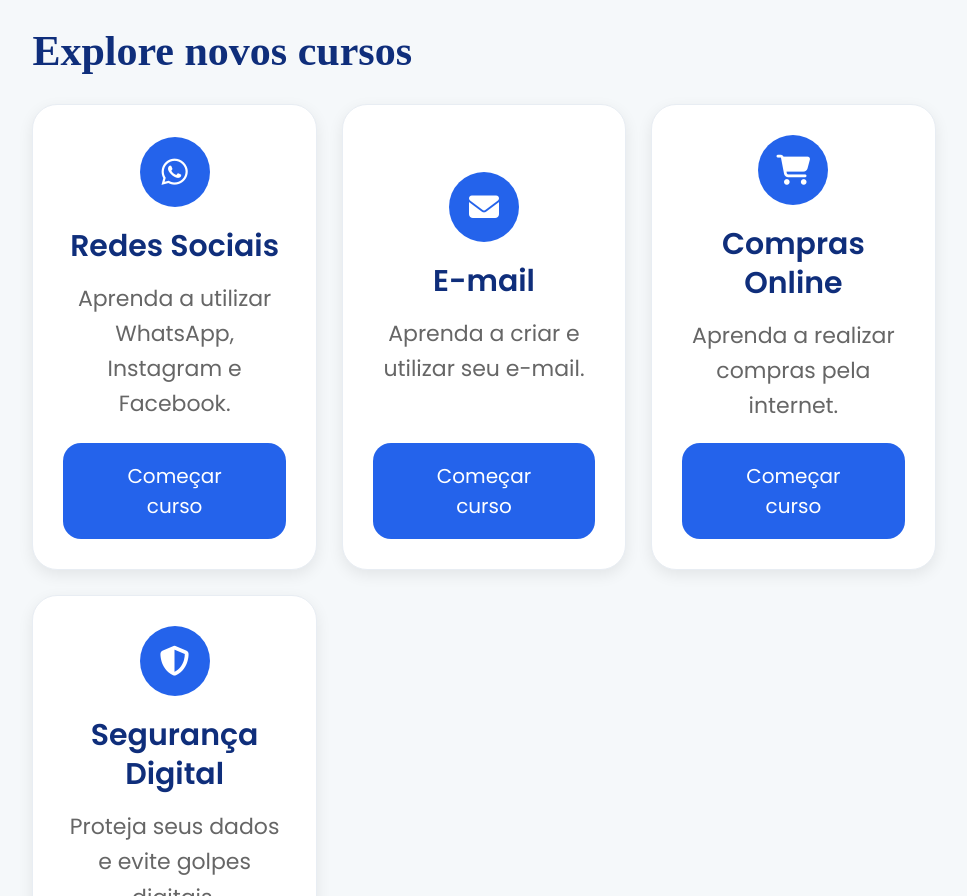
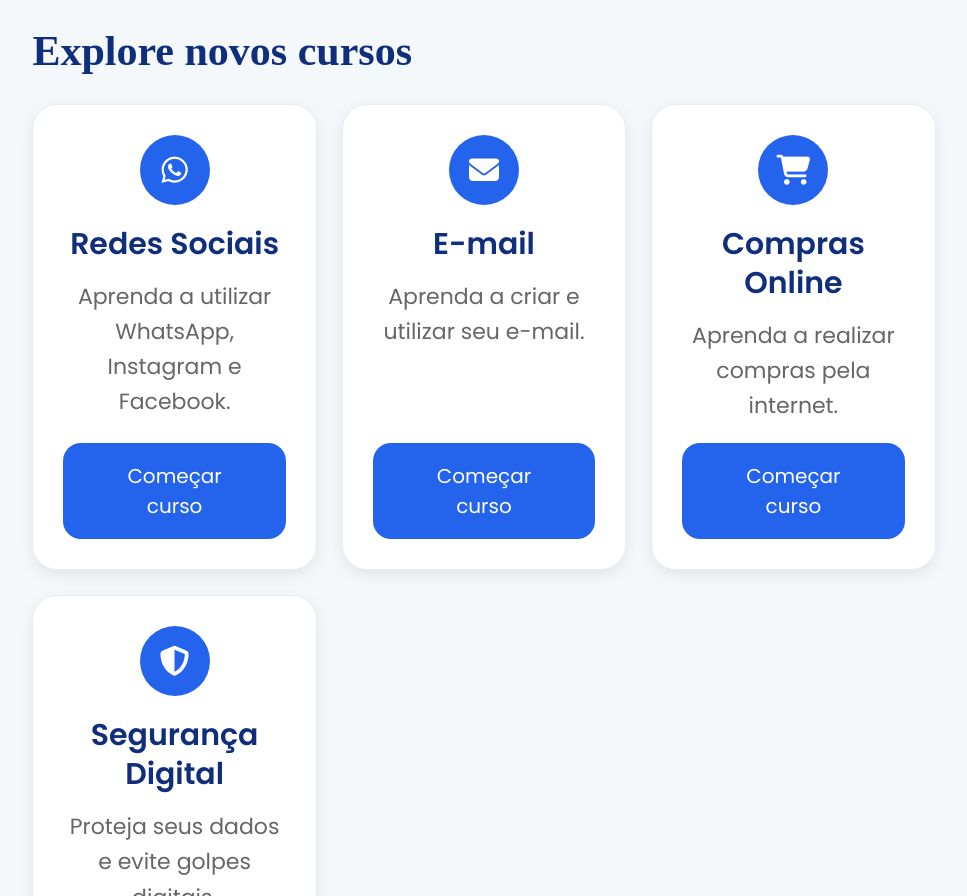
Before and after one commit to VictorAndrade-dev/TechSenior, a website: page Perfil.html in a window 1280 px wide. Shown: the part 2040-2936 px from the top of the page, without its empty margins (156-1123 px from the left). Drawn offline with Linux system fonts and the light colour scheme; no server answers.

Commit message:
Update margin and flex properties in Perfil.css

```diff
--- a/Estilos - CSS/Perfil.css
+++ b/Estilos - CSS/Perfil.css
@@ -198,7 +198,7 @@
 
   height: 70px;
 
-  margin: auto;
+  margin: 0 auto 20px;
 
   display: flex;
 
@@ -214,7 +214,7 @@
 
   font-size: 30px;
 
-  margin-bottom: 20px;
+  flex-shrink: 0;
 }
 
 .card-curso h3 {
```
